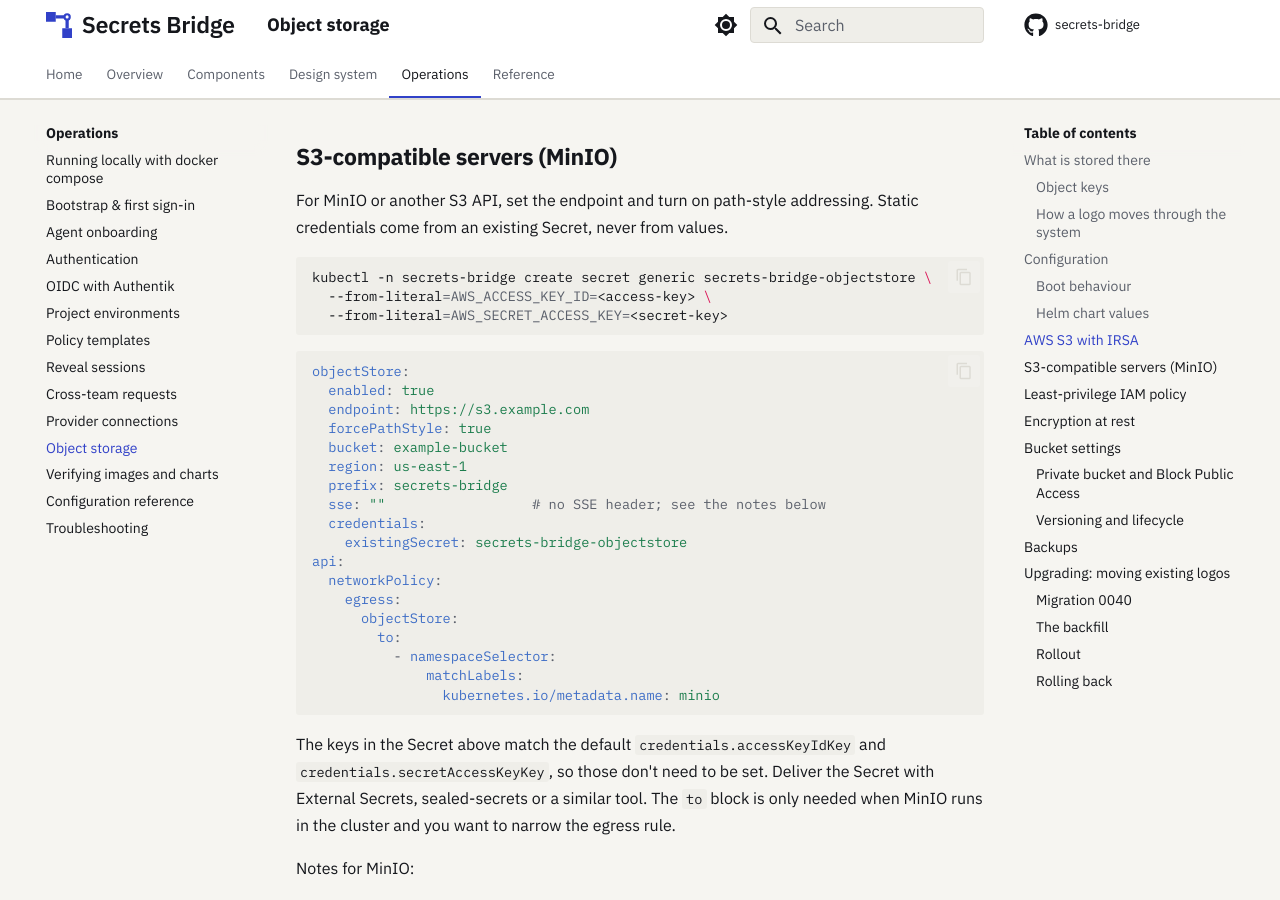
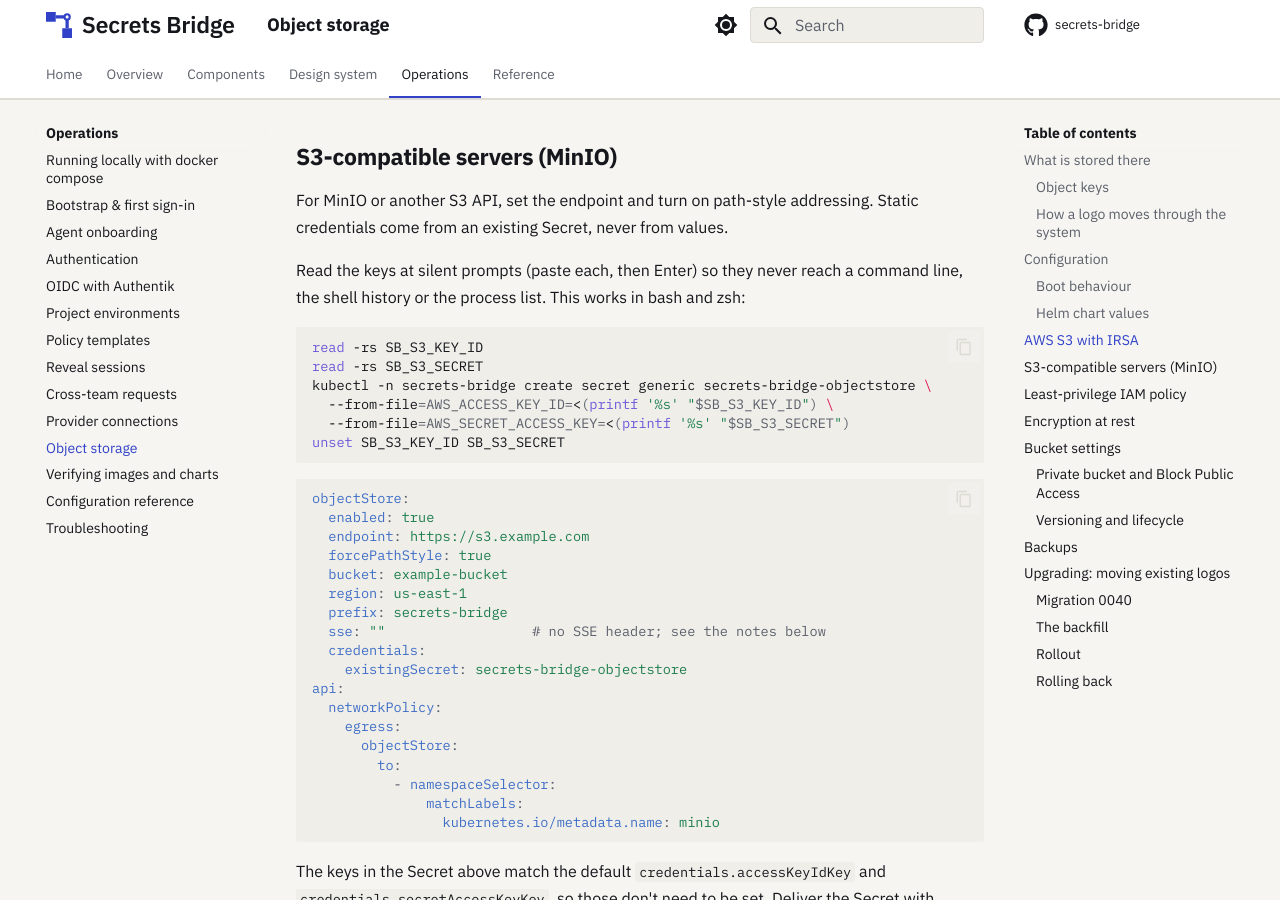
Before and after one commit to secrets-bridge/docs, an MkDocs documentation site: the page built from docs/operations/object-storage.md, in a window 1280 px wide and 900 px high, scrolled down 6121 px. Built offline with MkDocs 1.6.1 and Material for MkDocs 9.7.7, drawn with Linux system fonts in a browser that asks for light colours; plug-ins that fetch from the network failed and are left out; the version menu is left out.

Commit message:
docs: keep enrollment tokens and S3 keys off the command line (#62)
Co-authored-by: mahdi salah <1337hatexe@gmail.com>

````diff
--- a/docs/operations/object-storage.md
+++ b/docs/operations/object-storage.md
@@ -216,10 +216,17 @@
 addressing. Static credentials come from an existing Secret, never from
 values.
 
+Read the keys at silent prompts (paste each, then Enter) so they never
+reach a command line, the shell history or the process list. This works
+in bash and zsh:
+
 ```bash
+read -rs SB_S3_KEY_ID
+read -rs SB_S3_SECRET
 kubectl -n secrets-bridge create secret generic secrets-bridge-objectstore \
-  --from-literal=AWS_ACCESS_KEY_ID=<access-key> \
-  --from-literal=AWS_SECRET_ACCESS_KEY=<secret-key>
+  --from-file=AWS_ACCESS_KEY_ID=<(printf '%s' "$SB_S3_KEY_ID") \
+  --from-file=AWS_SECRET_ACCESS_KEY=<(printf '%s' "$SB_S3_SECRET")
+unset SB_S3_KEY_ID SB_S3_SECRET
 ```
 
 ```yaml
````
Also changed, not shown: docs/operations/bootstrap.md (+3 -2 lines).
